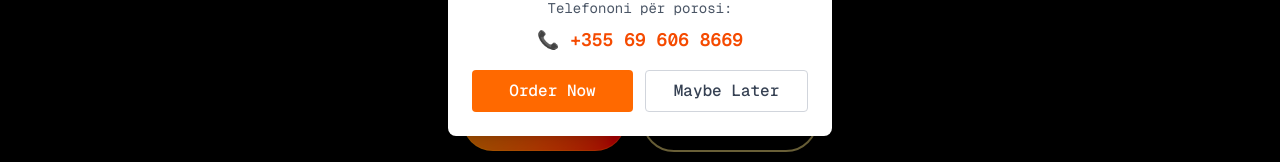
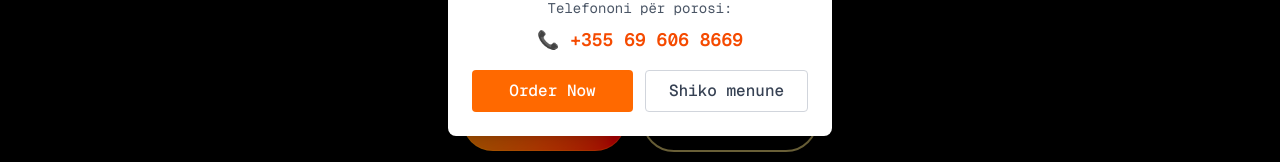
Before and after one commit to juxhinxhihani/panorama-rooftop, a Next.js app: page / in a window 1280 px wide. Shown: the part 403-565 px from the top of the page. Built offline with nearby package versions, Linux system fonts and the light colour scheme.

Commit message:
Replace Maybe Later with Menu Button

```diff
--- a/src/components/ui/DeliveryPopup.tsx
+++ b/src/components/ui/DeliveryPopup.tsx
@@ -22,6 +22,11 @@ export default function DeliveryPopup() {
   const handleOrderNow = () => {
     handleClose()
     window.location.href = 'tel:+355696068669'
+  }
+
+  const handleViewMenu = () => {
+    handleClose()
+    window.location.href = '/menu'
   }
 
   if (!isVisible) return null
@@ -68,10 +73,10 @@ export default function DeliveryPopup() {
             {t('orderNow')}
           </button>
           <button
-            onClick={handleClose}
+            onClick={handleViewMenu}
             className="flex-1 border border-gray-300 text-gray-700 py-2 px-4 rounded font-medium hover:bg-gray-50 transition-colors"
           >
-            {t('closeLater')}
+            Shiko menune
           </button>
         </div>
       </div>
```
